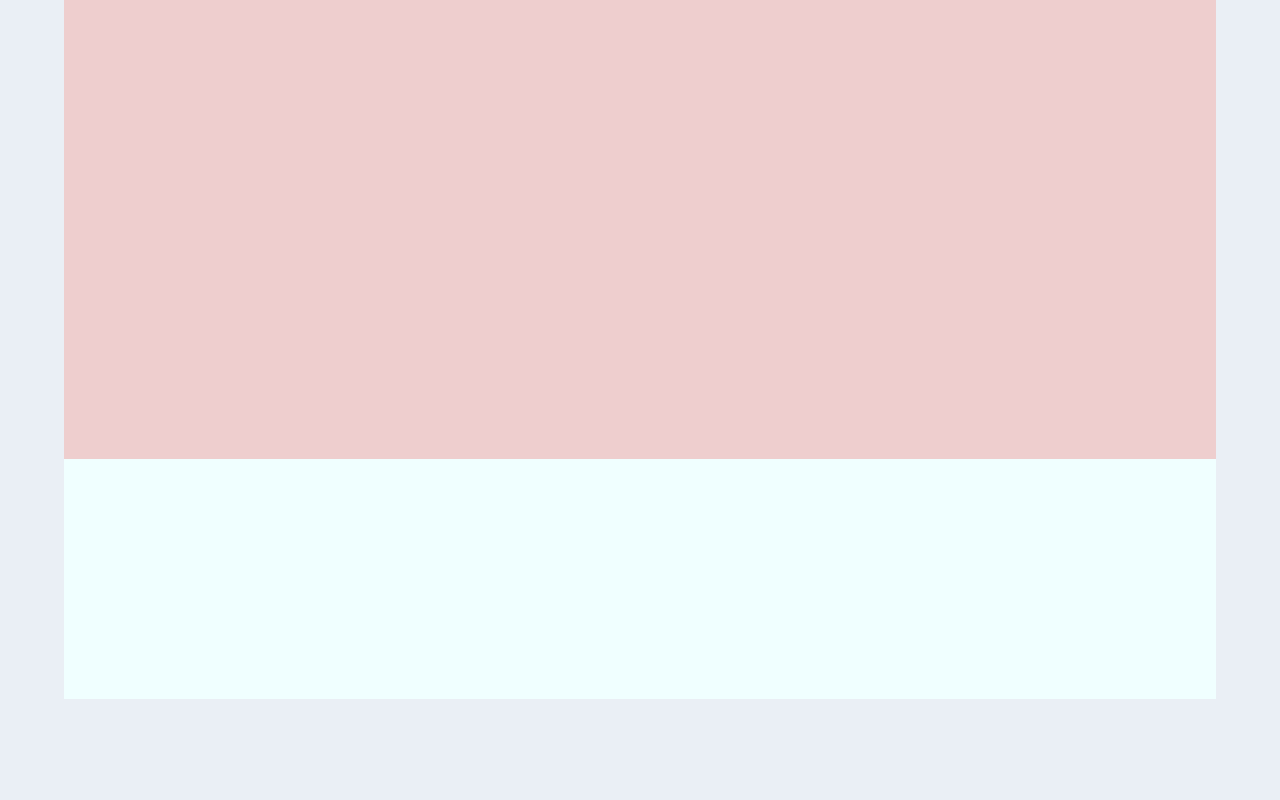
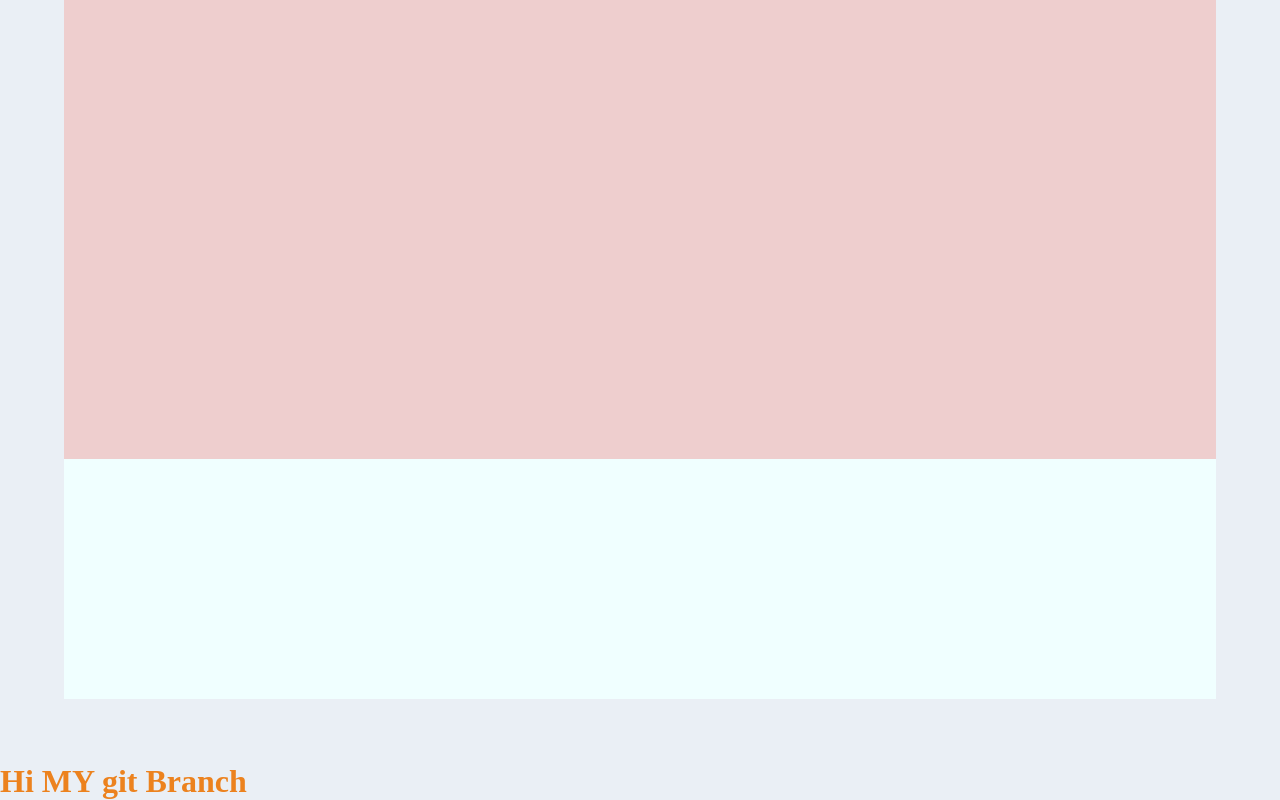
Before and after one commit to Shyamuday/JavascriptChallenge, a plain HTML site: page index.html in a window 1280 px wide. Shown: the part 1015-1815 px from the top of the page. Before the commit the page ends 1714 px from the top, so only its background shows below. Drawn offline with Linux system fonts and the light colour scheme.

Commit message:
h1 tag added

```diff
--- a/index.html
+++ b/index.html
@@ -37,5 +37,6 @@
         </div>
     </div>
 </body>
+<h1>Hi MY git Branch</h1>
 
 </html>
--- a/main.js
+++ b/main.js
@@ -105,3 +105,5 @@ searchTextBox.addEventListener("input", function () {
     }
   });
 });
+
+<h1>Hi MY git Branch</h1>;
```
